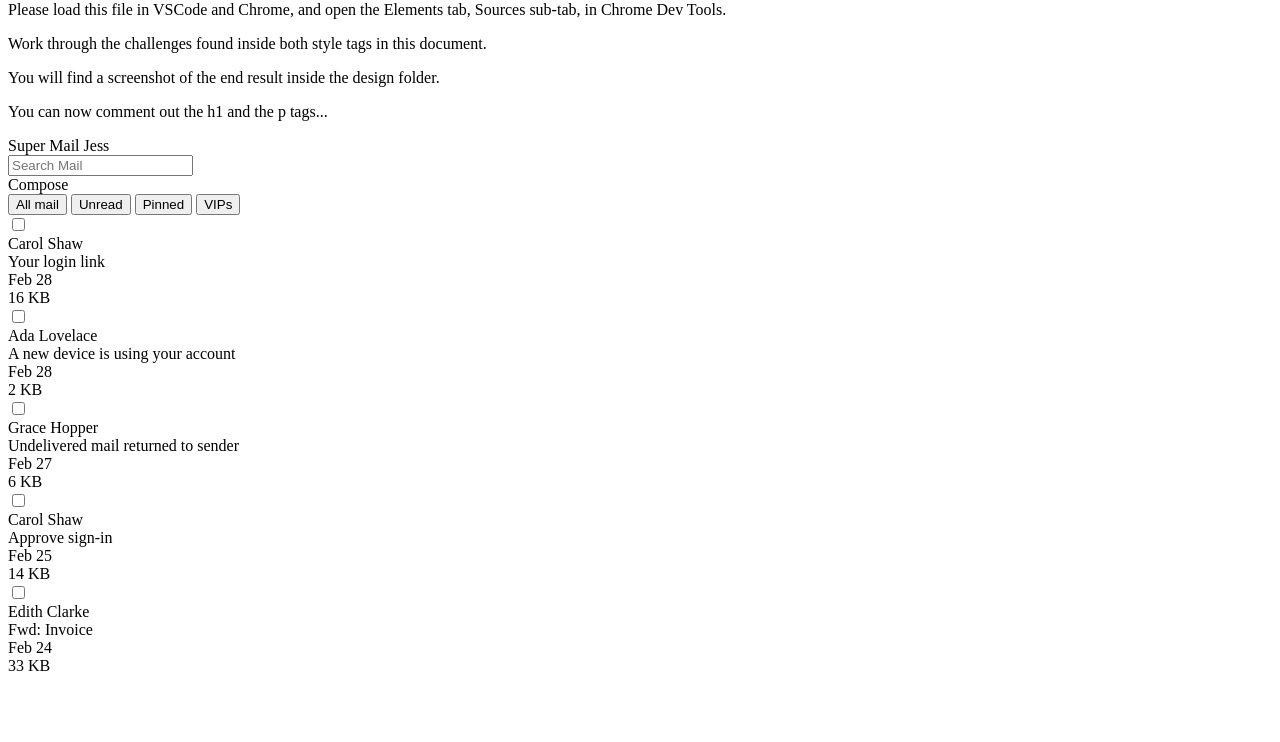
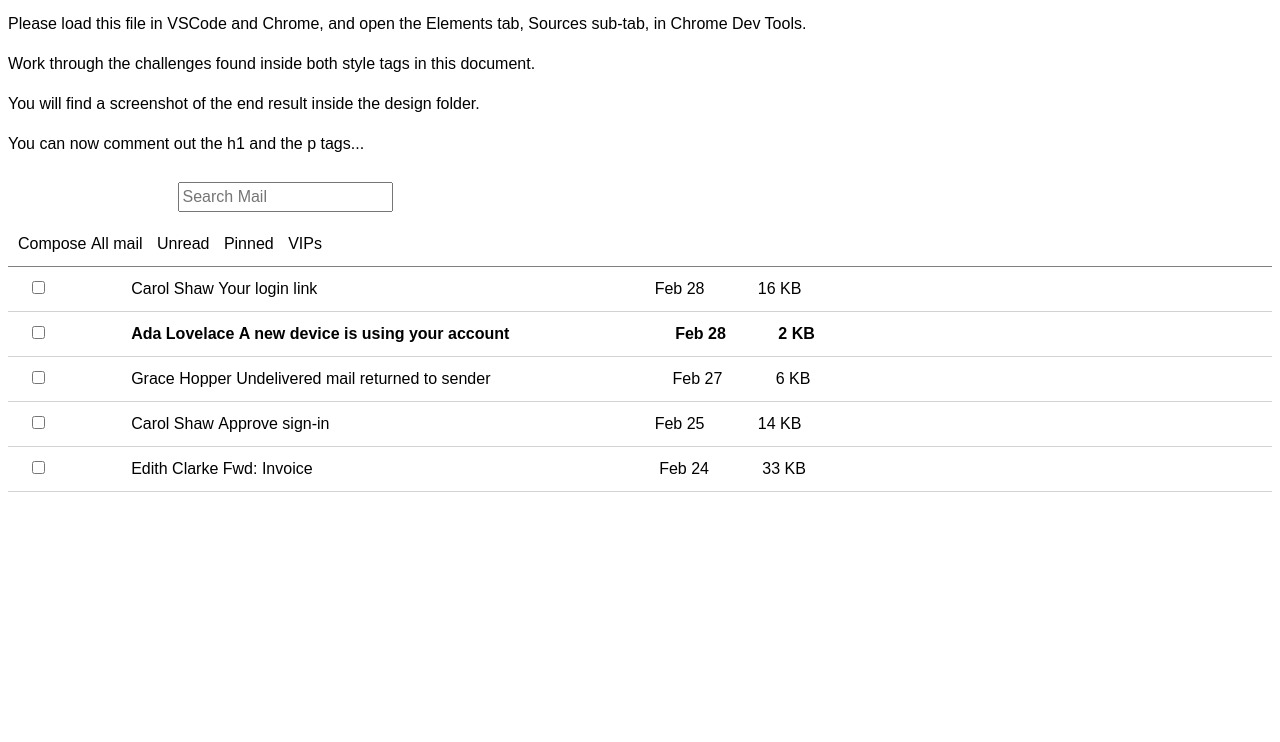
Before and after one commit to bloominstituteoftechnology/module-project---html-and-css-ii-Huntergaylord, a plain HTML site: page index.html in a window 1280 px wide. Shown: the part 79-821 px from the top of the page. Before the commit the page ends 800 px from the top, so only its background shows below. Drawn offline with Linux system fonts and the light colour scheme.

Commit message:
Finished

```diff
--- a/index.html
+++ b/index.html
@@ -5,60 +5,157 @@
   <meta charset="UTF-8">
   <style>
     /* 👉 Task 1- Apply the reset found on this page: https://www.joshwcomeau.com/css/custom-css-reset/ */
+    *, *::before, *::after {
+  box-sizing: border-box;
+}
 
+* {
+  margin: 50;
+}
+
+html, body {
+  height: 100%;
+}
+
+body {
+  line-height: 1.5;
+  -webkit-font-smoothing: antialiased;
+}
+
+img, picture, video, canvas, svg {
+  display: block;
+  max-width: 100%;
+}
+
+input, button, textarea, select {
+  font: inherit;
+}
+/
+p, h1, h2, h3, h4, h5, h6 {
+  overflow-wrap: break-word;
+}
+
+#root, #__next {
+  isolation: isolate;
+}
   </style>
   <style>
     /* 👉 Task 2- Target the body element.
     Apply a font family of Arial to the body element.
     The font property is inherited by descendant (nested) elements. */
-
+    body {
+  font-family: Arial, sans-serif;
+}
     /* 👉 Task 3- Target the element with id headerTop.
     Apply white color to the text, some padding using px or rem units, and a dark background color. */
-
+    #headerTop {
+  color: white;
+  padding: 10px;
+  background-color: dark;
+}
     /* 👉 Task 4- Target the divs that are directly nested underneath the id headerTop.
     Make them display as inline block, instead of block.
     This will make them render on the same line. */
-
+    #headerTop > div {
+  display: inline-block;
+}
     /* 👉 Task 5- Target the spans that are nested inside the id headerTop.
     Make them have some margin on the right.
     This will prevent the spans from crashing against one another. */
-
+    #headerTop span {
+  margin-right: 10px;
+}
     /* 👉 Task 6- Target the first span nested inside the element with id headerTop.
     Make it have a font weight of bold, and transform the text to uppercase. */
-
+    #headerTop span:first-child {
+  font-weight: bold;
+  text-transform: uppercase;
+}
     /* 👉 Task 7- Target the id headerBottom.
     Give it a bottom border of 1 pixel, solid gray, and a little bit of padding using px or rem units. */
-
+    #headerBottom {
+  border-bottom: 1px solid gray;
+  padding: 10px;
+}
     /* 👉 Task 8- Target the divs that are nested directly inside the element with id headerBottom.
     Make them display as inline block, instead of block.
     This will cause them to render on the same line.
     You can consolidate this rule with the one on step. 4 */
-
+    #headerBottom > div {
+  display: inline-block;
+}
     /* 👉 Task 9- Target the "Compose" button, although note it's a div instead an actual button.
     Give it color, bold text, background, padding, border radius, margin right, and a cursor of pointer. */
-
+    .compose-button {
+    color: white;
+    font-weight: bold;
+    background-color: blue;
+    padding: 10px 20px;
+    border-radius: 5px;
+    margin-right: 10px;
+    cursor: pointer;
+}
     /* 👉 Task 10- Research how to remove all the default styling of button elements.
     Target the button elements inside the element with id headerBottom.
     Remove all their styling, give them a bit of margin to the right, and a cursor of pointer. */
+      #headerBottom button {
+    border: none;
+    background: none;
+    padding: 0;
+    margin: 0;
+    font: inherit;
+    color: inherit;
+    cursor: pointer;
+    margin-right: 10px;
+  }
 
     /* 👉 Task 11- Target the button element inside the id headerBottom that has a class of active
     Make the font weight be bolder, and add a bottom border of 2 pixels solid color (you choose the color).
     Add the class name to the "All mail" button. */
+      #headerBottom button.active {
+    font-weight: bolder;
+    border-bottom: 2px solid blueviolet;
+  }
 
     /* 👉 Task 12- Target all divs directly nested inside elements with a class of email,
     and make them display as inline-block elements.
     This will make each email render all its details in the same line*/
+    .email > div {
+  display: inline-block;
+}
 
     /* 👉 Task 13- Target the elements with a class of email.
     Give them some padding, bigger padding to the left, and a bottom border of very light grey. */
+      .email {
+    padding: 10px;
+    padding-left: 20px;
+    border-bottom: 1px solid lightgray;
+  }
 
     /* 👉 Task 14- Target each div inside the element with a class of email.
     Make the email author and the email subject take 35% of the width of the parent element.
     Make the check, the date and the size take up 8% of the width of the parent element.
     This will arrange the details in visible columns. */
+      .email div {
+    display: inline-block;
+  }
+
+  .email .email-author,
+  .email .email-subject {
+    width: 35%;
+  }
+
+  .email .email-check,
+  .email .email-date,
+  .email .email-size {
+    width: 8%;
+  }
 
     /* 👉 Task 15- Target the second email and have its font weight be bold.
     This will make it look "unread". */
+    .email:nth-child(2) {
+  font-weight: bold;
+}
 
     /* Well done! Check the design file to make sure you are close enough. */
 
```
